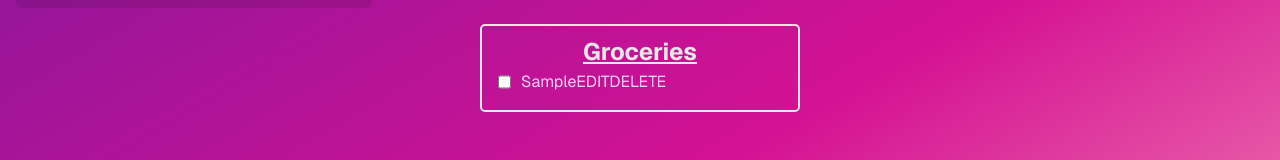
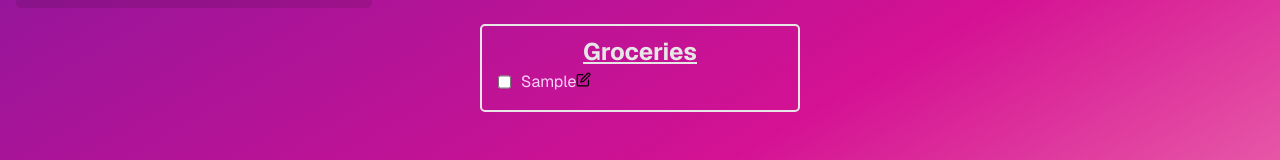
Before and after one commit to franco-ortega/workshop, a Next.js app: page /list in a window 1280 px wide. Both pictures are taken after typing "Sample" into the empty fields and a click on the button "Add Item". Shown: the part 212-372 px from the top of the page. Built offline with nearby package versions, Linux system fonts and the light colour scheme.

Commit message:
create EditIcon component

```diff
--- a/components/ListItem/ListItem.jsx
+++ b/components/ListItem/ListItem.jsx
@@ -1,4 +1,4 @@
-import Item from '../Item/Item';
+import EditIcon from '../_Icons/EditIcon';
 import styles from './ListItem.module.css';
 
 export default function ListItem({ item }) {
@@ -6,9 +6,10 @@ export default function ListItem({ item }) {
 		<li className={styles.ListItem}>
 			<input type='checkbox' id={item} name={item} />
 			<label htmlFor={item}>
-				{item}
-				<span>EDIT</span>
-				<span>DELETE</span>
+				<span>{item}</span>
+				<span>
+					<EditIcon />
+				</span>
 			</label>
 		</li>
 	);
--- a/components/ListItem/ListItem.module.css
+++ b/components/ListItem/ListItem.module.css
@@ -4,6 +4,6 @@
 }
 
 .ListItem:has(input:checked) {
-	color: black;
+	color: hsl(0, 0%, 0%);
 	text-decoration: line-through;
 }
--- /dev/null
+++ b/components/_Icons/EditIcon.jsx
@@ -0,0 +1,13 @@
+import Image from 'next/image';
+
+export default function EditIcon() {
+	return (
+		<Image
+			src='/icons/edit-icon-feather.svg' // Path to your SVG file
+			alt='Edit Icon'
+			width={15} // Specify the width
+			height={15} // Specify the height
+			style={{ display: 'inline-block' }}
+		/>
+	);
+}
```
Also changed, not shown: public/icons/edit-icon-feather.svg (added).
